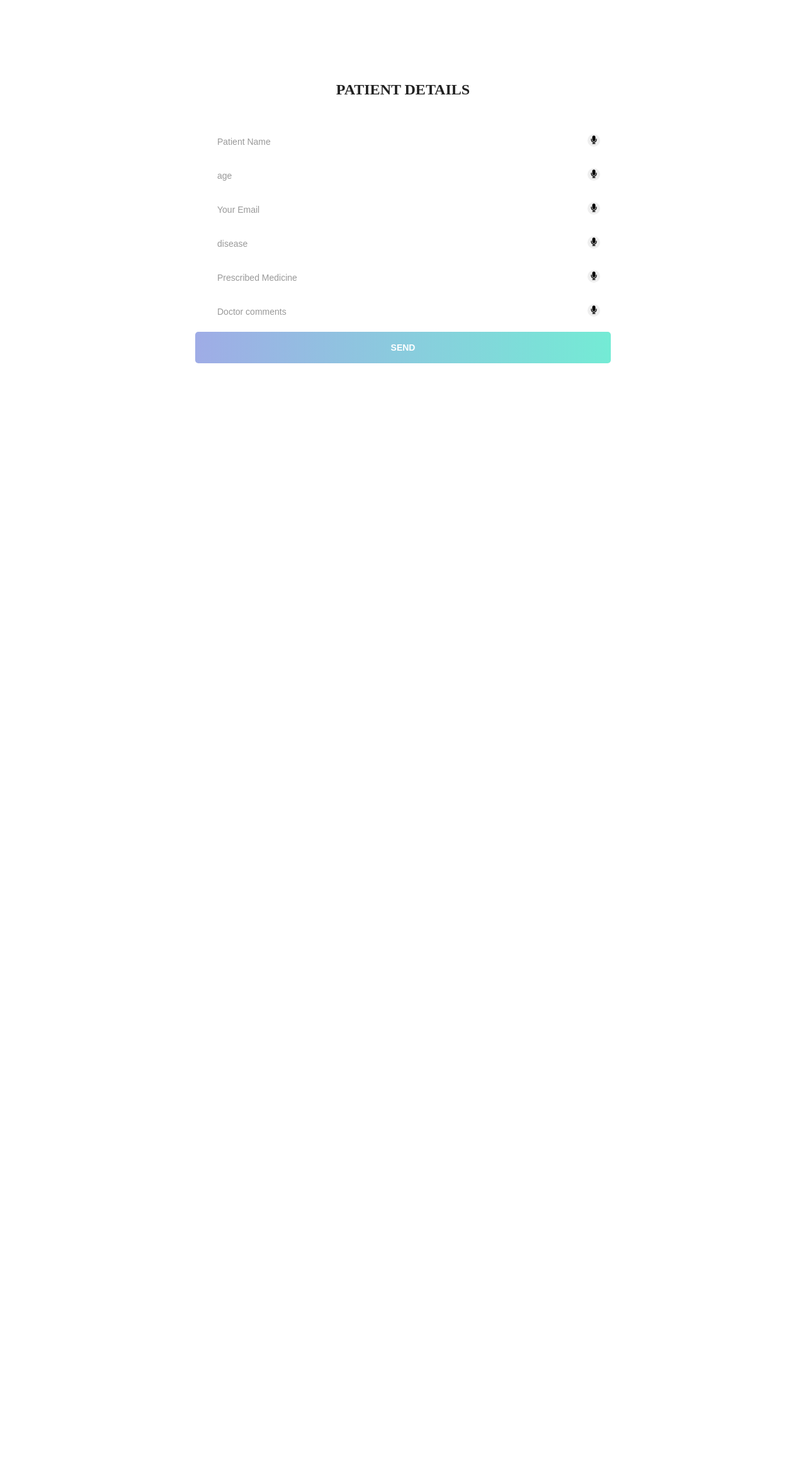
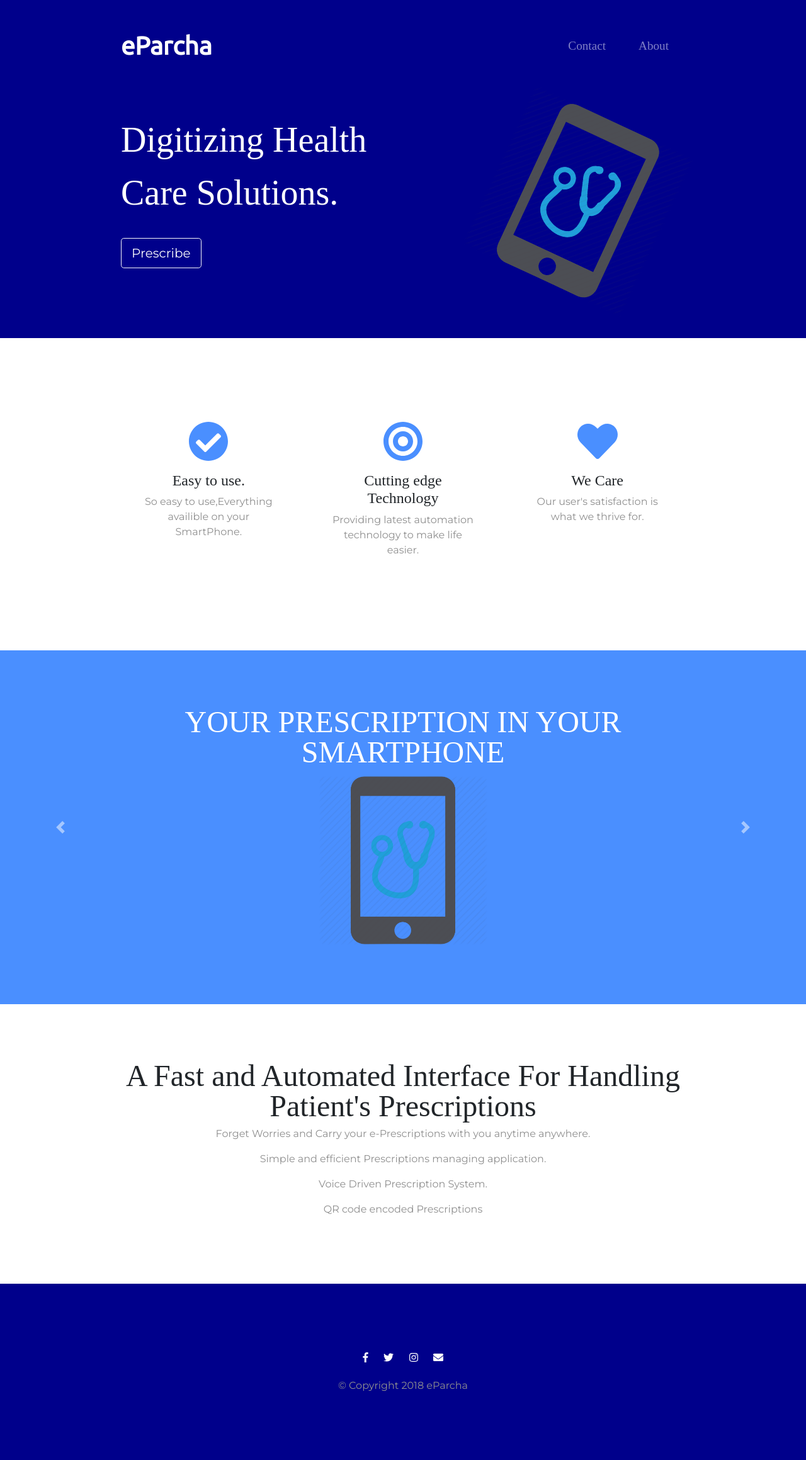
Before and after one commit to Sameer-Mann/ePracha, a Django app: page / in a window 1280 px wide. Shown: the whole page at 63% size. Before the commit the page ends 577 px from the top, so only its background shows below. Run offline with Django 3.2, Linux system fonts and the light colour scheme; a user stored in the database is signed in; some libraries are stand-ins or nearby versions; some web fonts are replaced.

Commit message:
Fix bugs and add home page

```diff
--- /dev/null
+++ b/eParcha/static/eParcha/home/css/styles.css
@@ -0,0 +1,159 @@
+
+body {
+  font-family: "Montserrat";
+  text-align: center;
+}
+
+h1, h2, h3, h4, h5, h6 {
+  font-family: "Montserrat-Bold";
+}
+
+p {
+  color: #8f8f8f;
+}
+
+/* Headings */
+
+.big-heading {
+  font-family: "Montserrat-Black";
+  font-size: 3.5rem;
+  line-height: 1.5;
+}
+
+.section-heading {
+  font-size: 3rem;
+  line-height: 1.5;
+}
+
+/* Containers */
+
+.container-fluid{
+  padding: 7% 15%;
+}
+
+/* Sections */
+
+.colored-section {
+  background-color: #00008b;
+  color: #fff;
+}
+
+.white-section {
+  background-color: #fff;
+}
+
+/* Navigation Bar */
+
+.navbar {
+  padding: 0 0 4.5rem;
+}
+
+.navbar-brand {
+  font-family: "Ubuntu";
+  font-size: 2.5rem;
+  font-weight: bold;
+}
+
+.nav-item {
+  padding: 0 18px;
+}
+
+.nav-link {
+  font-size: 1.2rem;
+  font-family: "Montserrat-Light";
+}
+
+/* Buttons */
+
+.download-button {
+  margin: 5% 3% 5% 0;
+}
+
+/* Title Section */
+
+#title {
+  background-color: #00008b;
+  color: #fff;
+  text-align: left;
+}
+
+#title .container-fluid {
+  padding: 3% 15% 7%;
+}
+
+/* Title Image */
+
+.title-image {
+  width: 60%;
+  transform: rotate(25deg);
+  position: absolute;
+  right: 10%;
+}
+
+/* Features Section */
+
+#features {
+  position: relative;
+}
+
+.feature-title {
+  font-size: 1.5rem;
+}
+
+.feature-box {
+  padding: 4.5%;
+}
+
+.icon {
+  color: #4a8fff;
+  margin-bottom: 1rem;
+}
+
+.icon:hover {
+  color: #00008b;
+}
+
+/* Testimonial Section */
+
+#testimonials {
+  background-color: #4a8fff;
+}
+
+.testimonial-text {
+  font-size: 3rem;
+  line-height: 1;
+}
+
+.testimonial-image {
+  width: 30%;
+  border-radius: 10px;
+  margin: 5px;
+}
+
+
+
+
+/* Pricing Section */
+
+
+/* CTA Section */
+
+
+/* Footer Section */
+
+
+.social-icon {
+  margin: 20px 10px;
+}
+
+@media (max-width: 1028px) {
+
+  #title {
+    text-align: center;
+  }
+
+  .title-image {
+    position: static;
+    transform: rotate(0);
+  }
+}
--- /dev/null
+++ b/eParcha/templates/home.html
@@ -0,0 +1,179 @@
+<!DOCTYPE html>
+<html>
+
+<head>
+    {% load static %}
+  <meta charset="utf-8">
+  <title>eParcha</title>
+
+  <!-- Google Fonts -->
+  <link href="https://fonts.googleapis.com/css?family=Montserrat|Ubuntu" rel="stylesheet">
+
+  <!-- CSS Stylesheets -->
+  <link rel="stylesheet" href="https://maxcdn.bootstrapcdn.com/bootstrap/4.0.0/css/bootstrap.min.css" integrity="sha384-Gn5384xqQ1aoWXA+058RXPxPg6fy4IWvTNh0E263XmFcJlSAwiGgFAW/dAiS6JXm" crossorigin="anonymous">
+  <link rel="stylesheet" href="{% static 'eParcha/home/css/styles.css' %}">
+
+  <!-- Font Awesome -->
+  <script defer src="https://use.fontawesome.com/releases/v5.0.7/js/all.js"></script>
+
+  <!-- Bootstrap Scripts -->
+  <script src="https://code.jquery.com/jquery-3.2.1.slim.min.js" integrity="sha384-KJ3o2DKtIkvYIK3UENzmM7KCkRr/rE9/Qpg6aAZGJwFDMVNA/GpGFF93hXpG5KkN" crossorigin="anonymous"></script>
+  <script src="https://cdnjs.cloudflare.com/ajax/libs/popper.js/1.12.9/umd/popper.min.js" integrity="sha384-ApNbgh9B+Y1QKtv3Rn7W3mgPxhU9K/ScQsAP7hUibX39j7fakFPskvXusvfa0b4Q" crossorigin="anonymous"></script>
+  <script src="https://maxcdn.bootstrapcdn.com/bootstrap/4.0.0/js/bootstrap.min.js" integrity="sha384-JZR6Spejh4U02d8jOt6vLEHfe/JQGiRRSQQxSfFWpi1MquVdAyjUar5+76PVCmYl" crossorigin="anonymous"></script>
+</head>
+
+<body>
+
+  <section class="colored-section" id="title">
+
+    <div class="container-fluid">
+
+      <!-- Nav Bar -->
+
+      <nav class="navbar navbar-expand-lg navbar-dark">
+
+        <a class="navbar-brand" href="">eParcha</a>
+
+        <button class="navbar-toggler" type="button" data-toggle="collapse" data-target="#navbarTogglerDemo02">
+            <span class="navbar-toggler-icon"></span>
+        </button>
+
+        <div class="collapse navbar-collapse" id="navbarTogglerDemo02">
+
+          <ul class="navbar-nav ml-auto">
+            <li class="nav-item">
+              <a class="nav-link" href="#footer">Contact</a>
+            </li>
+            <li class="nav-item">
+              <a class="nav-link" href="#About">About</a>
+            </li>
+          </ul>
+
+        </div>
+      </nav>
+
+
+      <!-- Title -->
+
+      <div class="row">
+
+        <div class="col-lg-6">
+          <h1 class="big-heading">Digitizing Health Care Solutions.</h1>
+          {% if request.user.is_authenticated %}
+           <a href = "{% url 'index' %}"> <button type="button" class="btn btn-outline-light btn-lg download-button" href = "{% url 'index' %}">Prescribe</button> </a>
+
+          {% else %}
+            <a href = "{% url 'login' %}"> <button type="button" class="btn btn-outline btn-lg download-button" >SignIn</button> </a>
+            <a href = "{% url 'register' %}" > <button type="button" class="btn btn-outline-light btn-lg download-button" href = >SignUp</button> </a>
+
+          {% endif%}
+
+        </div>
+
+        <div class="col-lg-6">
+          <img class="title-image" src="{% static "eParcha/home/images/newPhone.png" %}" alt="iphone-mockup">
+        </div>
+
+      </div>
+
+    </div>
+
+  </section>
+
+
+  <!-- Features -->
+
+  <section class="white-section" id="features">
+
+    <div class="container-fluid">
+
+      <div class="row">
+        <div class="feature-box col-lg-4">
+          <i class="icon fas fa-check-circle fa-4x"></i>
+          <h3 class="feature-title">Easy to use.</h3>
+          <p>So easy to use,Everything availible on your SmartPhone.</p>
+        </div>
+
+        <div class="feature-box col-lg-4">
+          <i class="icon fas fa-bullseye fa-4x"></i>
+          <h3 class="feature-title">Cutting edge Technology</h3>
+          <p>Providing latest automation technology to make life easier.</p>
+        </div>
+
+        <div class="feature-box col-lg-4">
+          <i class="icon fas fa-heart fa-4x"></i>
+          <h3 class="feature-title">We Care</h3>
+          <p>Our user's satisfaction is what we thrive for.</p>
+        </div>
+      </div>
+
+
+    </div>
+  </section>
+
+
+  <!-- Testimonials -->
+
+  <section class="colored-section" id="testimonials">
+
+    <div id="testimonial-carousel" class="carousel slide" data-ride="false">
+      <div class="carousel-inner">
+        <div class="carousel-item active container-fluid">
+          <h2 class="testimonial-text">YOUR PRESCRIPTION IN YOUR SMARTPHONE</h2>
+          <img class="testimonial-image" src="{% static "eParcha/home/images/newPhone.png" %}" alt="dog-profile">
+        </div>
+        <div class="carousel-item container-fluid">
+          <h2 class="testimonial-text">VOICE DRIVEN PRESCRIPTION SYSTEM.</h2>
+          <img class="testimonial-image" src="{% static "eParcha/home/images/newPhone.png" %}" alt="lady-profile">
+
+        </div>
+
+        <div class="carousel-item container-fluid">
+          <h2 class="testimonial-text">QR ENCODED DIGITAL PRESCRIPTION</h2>
+          <img class="testimonial-image" src="{% static "eParcha/home/images/newPhone.png" %}" alt="lady-profile">
+        </div>
+      </div>
+      <a class="carousel-control-prev" href="#testimonial-carousel" role="button" data-slide="prev">
+    <span class="carousel-control-prev-icon"></span>
+      </a>
+      <a class="carousel-control-next" href="#testimonial-carousel" role="button" data-slide="next">
+    <span class="carousel-control-next-icon"></span>
+      </a>
+    </div>
+
+  </section>
+
+
+
+  <!-- Pricing -->
+
+  <section class="white-section" id="About">
+    <div class="container-fluid">
+
+    <h2 class="testimonial-text">A Fast and Automated Interface For Handling Patient's Prescriptions</h2>
+    <p>Forget Worries and Carry your e-Prescriptions with you anytime anywhere.</p>
+    <p>Simple and efficient Prescriptions managing application.</p>
+    <p>Voice Driven Prescription System.</p>
+    <p>QR code encoded Prescriptions</p>
+
+    </div>
+  </section>
+
+
+  <!-- Call to Action -->
+
+
+  <!-- Footer -->
+
+  <footer class="colored-section" id="footer">
+    <div class="container-fluid">
+      <i class="social-icon fab fa-facebook-f"></i>
+      <i class="social-icon fab fa-twitter"></i>
+      <i class="social-icon fab fa-instagram"></i>
+      <i class="social-icon fas fa-envelope"></i>
+      <p>© Copyright 2018 eParcha</p>
+    </div>
+  </footer>
+</body>
+
+</html>
--- a/eParcha/templates/index.html
+++ b/eParcha/templates/index.html
@@ -8,17 +8,30 @@
     <title>Sign Up</title>
     <!-- Font Icon -->
     <link rel="stylesheet" href="{% static 'eParcha/register/fonts/material-icon/css/material-design-iconic-font.min.css' %}">
+    <link rel="stylesheet" href="https://stackpath.bootstrapcdn.com/bootstrap/4.5.2/css/bootstrap.min.css">
     <link rel="stylesheet" href="https://pro.fontawesome.com/releases/v5.10.0/css/all.css" integrity="sha384-AYmEC3Yw5cVb3ZcuHtOA93w35dYTsvhLPVnYs9eStHfGJvOvKxVfELGroGkvsg+p" crossorigin="anonymous"/>
     <!-- Main css -->
     <link rel="stylesheet" href="{% static 'eParcha/register/css/style.css' %}">
 </head>
-<body>
-    <div class="main">
+<body  style = "padding-top: 0px; " >
+    <nav class="navbar navbar-light bg-light" style = "padding-top: 0px; " >
+    <div class="container-fluid">
+        <span class="navbar-brand mb-0 h1">Hello, {{name}}</span>
+        <a href="{% url 'logout' %}">
+            <span class="navbar-text">
+                Logout
+            </span>
+        </a>
+    </div>
+
+
+    </nav>
+    <div class="main" style = "padding-top: 100px; " >
         <section class="patient">
             <!-- <img src="images/signup-bg.jpg" alt=""> -->
             <div class="container">
                 <div class="patient-content">
-                    <form method="POST" id="patient-form" class="patient-form" action="/">
+                    <form method="POST" id="patient-form" class="patient-form" action="/index/">
                         {% csrf_token %}
                         <h2 class="form-title">Patient Details</h2>
                         <div class="buttonInside">
--- a/eParcha/urls.py
+++ b/eParcha/urls.py
@@ -2,7 +2,8 @@
 from . import views
 
 urlpatterns = [
-    path('', views.index,name='index'),
+    path('', views.home,name='home'),
+    path('index/', views.index,name='index'),
     path('login/',views.login_user,name='login'),
     path('register/',views.register,name='register'),
     path('logout',views.logout_user,name='logout')
--- a/eParcha/views.py
+++ b/eParcha/views.py
@@ -9,23 +9,32 @@
 from users.models import User
 from qr_code.qrcode.utils import QRCodeOptions
 
+
+def home(request):
+    return render(request, "home.html")
+
 def index(request):
 
-    if request.method == "GET":
-        return render(request,"index.html",{"mcin":request.user.mcin})
+    if request.user.is_authenticated :
+        if request.method == "GET":
+            return render(request,"index.html",{"name": request.user.name, "mcin":request.user.mcin})
 
-    if request.method == "POST":
-        d = dict(request.POST)
-        d.pop('csrfmiddlewaretoken')
-        d.pop('submit')
-        func({key:d[key][0] for key in d})
-        text = "\n".join([f"{x} {d[x][0]}" for x in d])
-        print(text)
-        context = dict(
-            my_options=QRCodeOptions(size='L', border=6, error_correction='L'),
-            text=text
-        )
-        return render(request,"qr_code.html",context=context)
+        if request.method == "POST":
+            d = dict(request.POST)
+            d.pop('csrfmiddlewaretoken')
+            d.pop('submit')
+            func({key:d[key][0] for key in d})
+            text = "\n".join([f"{x} {d[x][0]}" for x in d])
+            print(text)
+            context = dict(
+                my_options=QRCodeOptions(size='L', border=6, error_correction='L'),
+                text=text
+            )
+            return render(request,"qr_code.html",context=context)
+
+    return redirect('home')
+
+
 
 def login_user(request):
 
@@ -46,7 +55,7 @@
         else:
             return redirect('login')
 
-        return redirect('index')
+        return redirect('home')
 
 def register(request):
 
@@ -71,8 +80,8 @@
         else:
             return redirect('register')
 
-        return redirect('index')
+        return redirect('home')
 
 def logout_user(request):
     logout(request)
-    return redirect('index')
+    return redirect('home')
--- a/hackathon/settings.py
+++ b/hackathon/settings.py
@@ -134,5 +134,6 @@
 EMAIL_HOST = 'smtp.gmail.com'
 EMAIL_USE_TLS = True
 EMAIL_PORT = 587
-EMAIL_HOST_USER = 'sam9658.sm@gmail.com'
-EMAIL_HOST_PASSWORD =  os.getenv("MAIL_PASSWORD")
+EMAIL_HOST_USER = 'lostidentity226@gmail.com'
+# EMAIL_HOST_PASSWORD =  os.getenv("MAIL_PASSWORD")
+EMAIL_HOST_PASSWORD =  'bhindikisabzi'
```
Also changed, not shown: eParcha/pyscripts/emailpdf.py (+0 -52 lines), db.sqlite3, eParcha/static/eParcha/home/images/HTMAA-thumbnail.png (added), eParcha/static/eParcha/home/images/TechCrunch.png (added), eParcha/static/eParcha/home/images/bizinsider.png (added), eParcha/static/eParcha/home/images/dog-img.jpg (added), eParcha/static/eParcha/home/images/iphone6.png (added), eParcha/static/eParcha/home/images/lady-img.jpg (added), eParcha/static/eParcha/home/images/mashable.png (added), eParcha/static/eParcha/home/images/newPhone.png (added), eParcha/static/eParcha/home/images/tnw.png (added), 2 other files.
